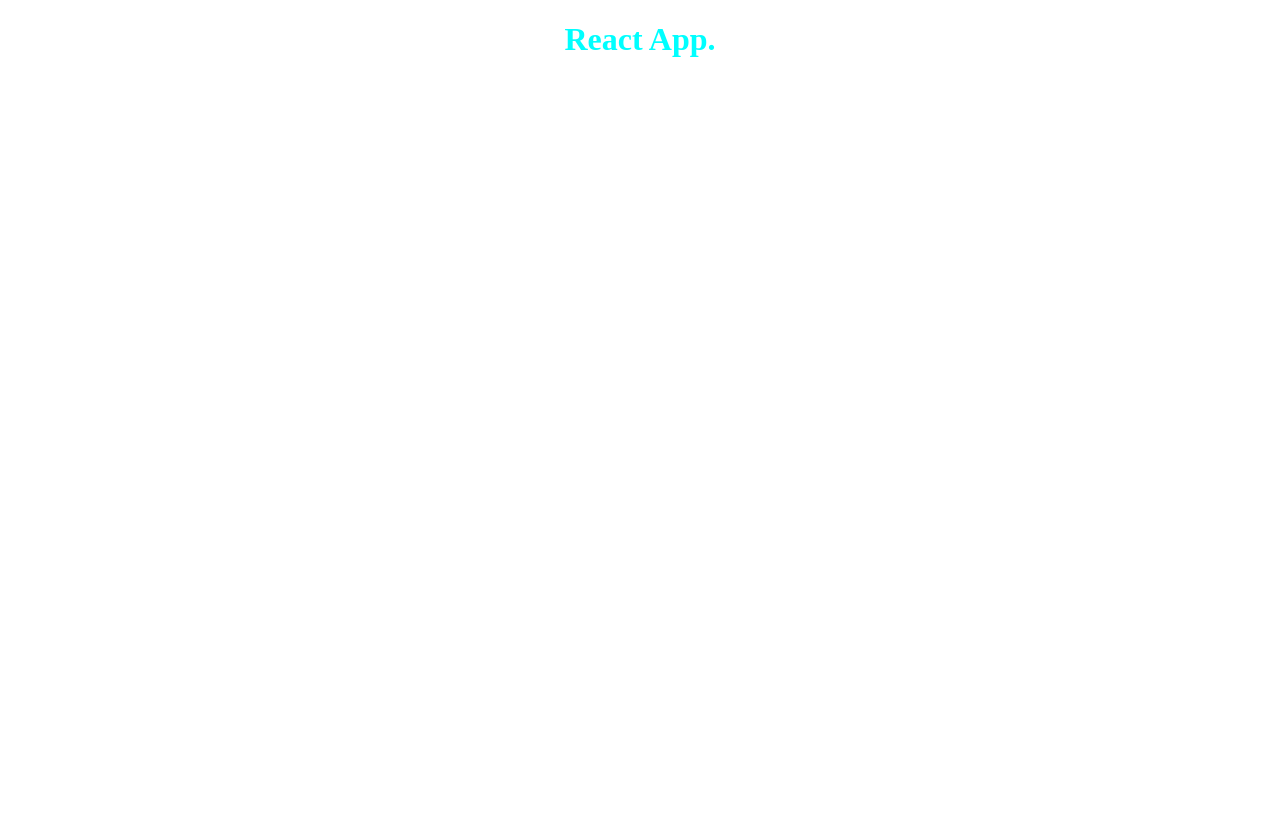
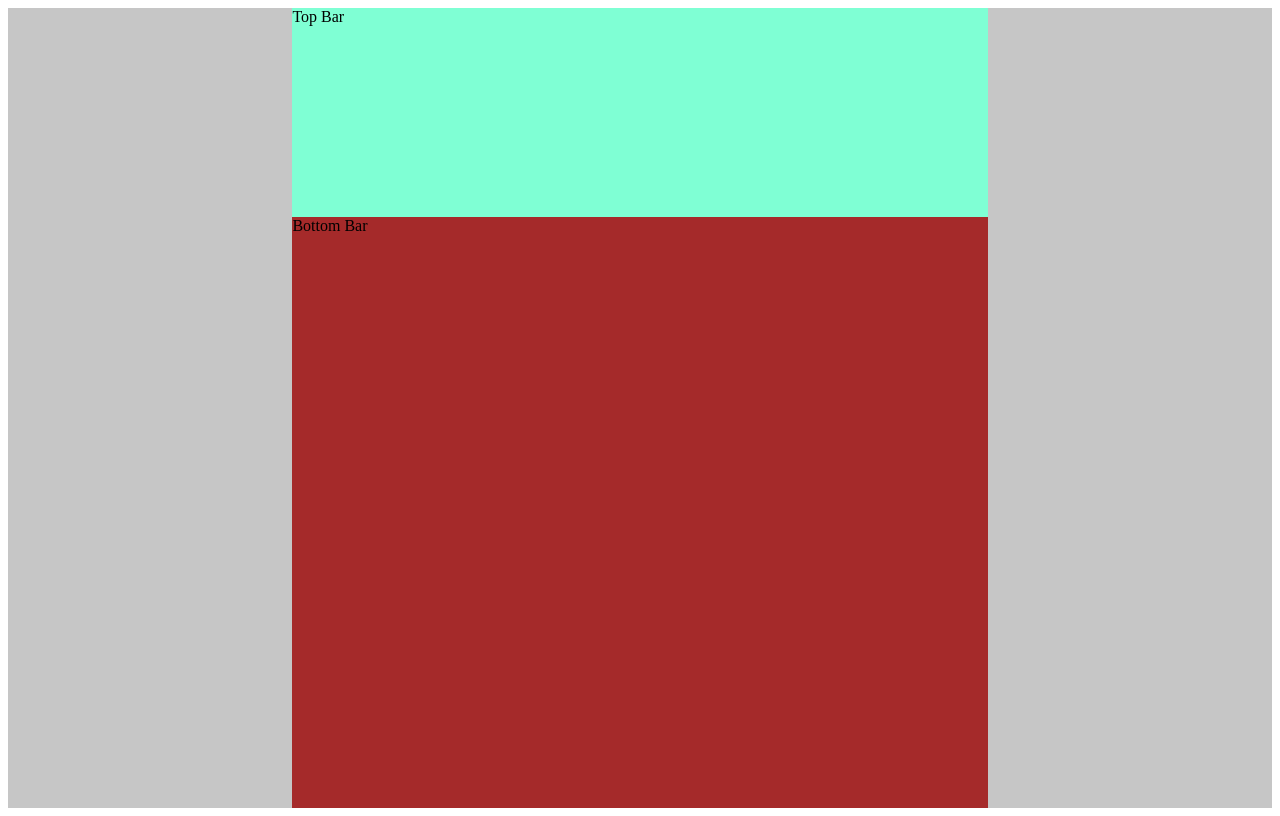
Before and after one commit to DmitrijMzr/HW_18, a React app: page / in a window 1280 px wide. Built offline with nearby package versions, Linux system fonts and the light colour scheme.

Commit message:
add markup

```diff
--- a/src/components/App.js
+++ b/src/components/App.js
@@ -1,14 +1,19 @@
 import React, { Component } from "react";
 
-import '../styles/App.css';
-import '../styles/App.less';
+import TopContainer from "./inputAndLabel";
+import BottomContainer from "./listOfTasks";
+
+import './App.less';
 
 
 class App extends Component {
     render() {
         return (
-            <div>
-                <h1>React App.</h1>
+            <div class={'app'}>
+                <div class="todo">
+                    <TopContainer/>
+                    <BottomContainer/>
+                </div>
             </div>
         );
     }
--- /dev/null
+++ b/src/components/App.less
@@ -0,0 +1,14 @@
+.app {
+  background-color: #c6c6c6;
+  display: flex;
+  height: 100vh;
+  align-items: center;
+  justify-content: center;
+}
+
+.todo {
+  background-color: beige;
+  flex-basis: 55%; height: 100%;
+  display:flex;
+  flex-direction: column;
+}
--- /dev/null
+++ b/src/components/inputAndLabel/index.js
@@ -0,0 +1,16 @@
+import React, { Component } from "react";
+
+import './topContainer.less';
+
+
+class TopContainer extends Component {
+    render() {
+        return (
+            <div class={'topContainer'}>
+                Top Bar
+            </div>
+        );
+    }
+}
+
+export default TopContainer;
--- /dev/null
+++ b/src/components/inputAndLabel/topContainer.less
@@ -0,0 +1,4 @@
+.topContainer {
+  background-color: aquamarine;
+  flex-grow: 1;
+}
--- /dev/null
+++ b/src/components/listOfTasks/bottomContainer.less
@@ -0,0 +1,4 @@
+.bottomContainer {
+  background-color: brown;
+  flex-grow: 3;
+}
--- /dev/null
+++ b/src/components/listOfTasks/index.js
@@ -0,0 +1,16 @@
+import React, { Component } from "react";
+
+import './bottomContainer.less';
+
+
+class BottomContainer extends Component {
+    render() {
+        return (
+            <div class={'bottomContainer'}>
+                Bottom Bar
+            </div>
+        );
+    }
+}
+
+export default BottomContainer;
--- a/src/index.js
+++ b/src/index.js
@@ -1,5 +1,5 @@
 import React from "react";
 import ReactDOM from "react-dom";
-import App from "./components/App.js";
+import App from "./components/App";
 
 ReactDOM.render(<App />, document.getElementById("root"));
--- a/src/styles/App.less
+++ /dev/null
@@ -1,4 +0,0 @@
-h1 {
-  color: aqua;
-  text-align: center;
-}
```
Also changed, not shown: src/styles/App.css (deleted).
